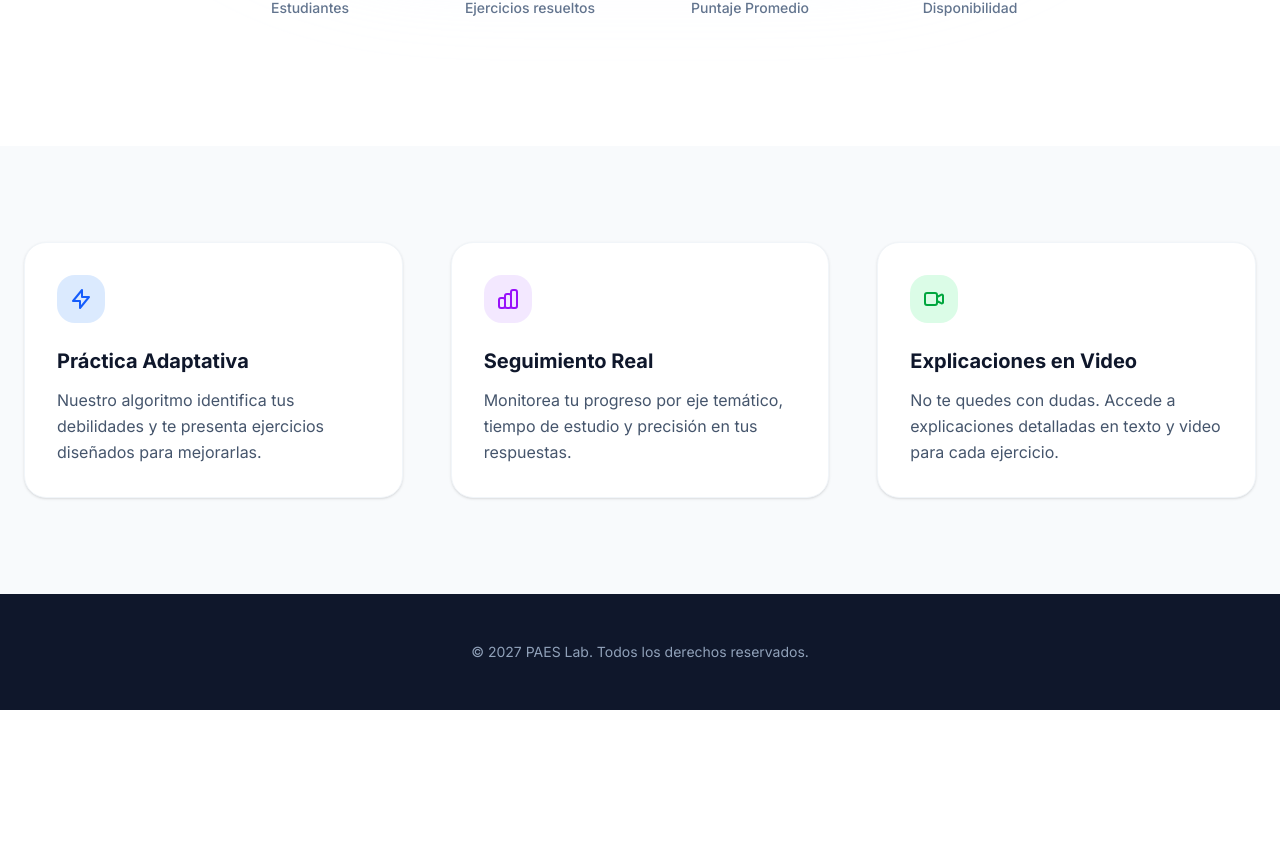
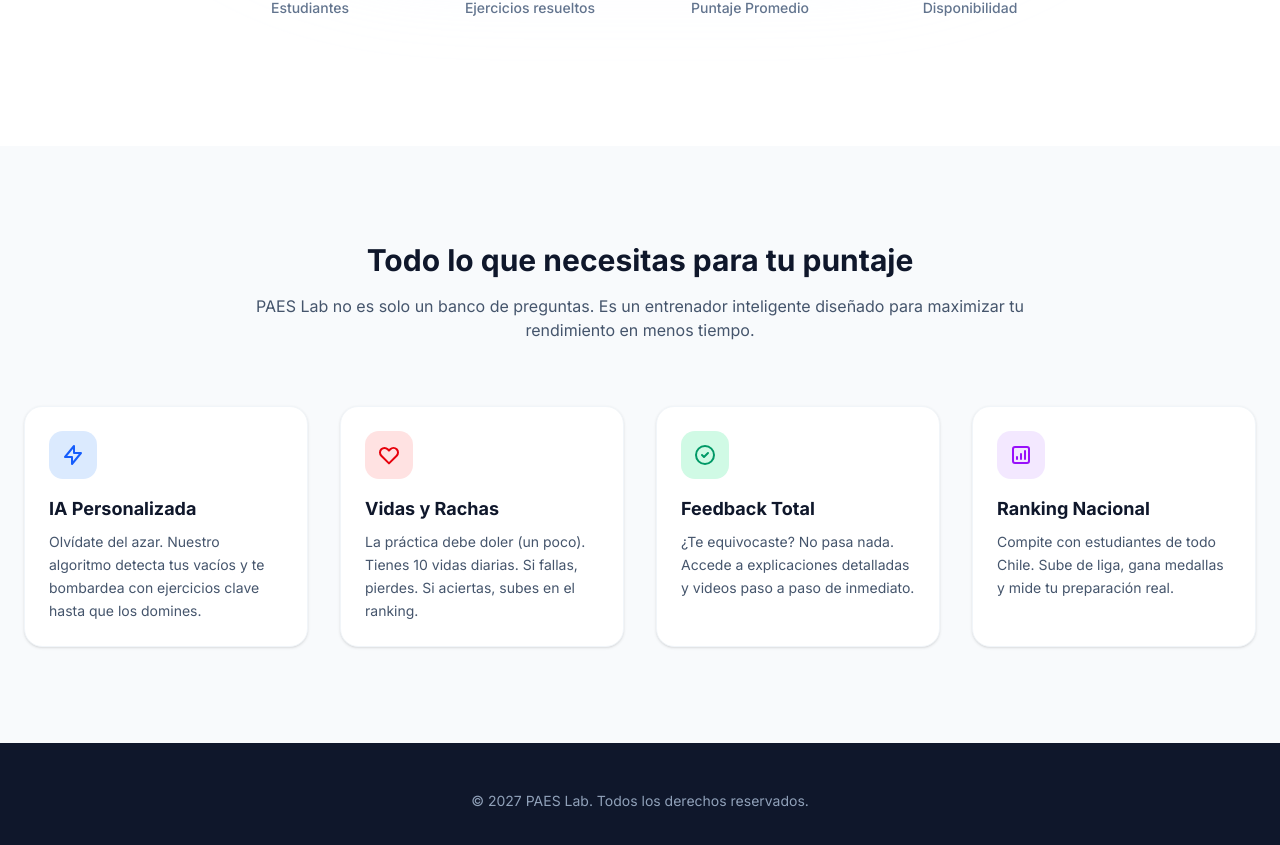
Before and after one commit to hizocar/PAES-WEB, a Next.js app: page / in a window 1280 px wide. Shown: the part 753-1598 px from the top of the page. Before the commit the page ends 1463 px from the top, so only its background shows below. Built offline with nearby package versions, Linux system fonts and the light colour scheme; no server answers.

Commit message:
Update features section

```diff
--- a/src/app/page.tsx
+++ b/src/app/page.tsx
@@ -85,34 +85,56 @@
         </section>
 
         {/* Features Preview */}
-        <section className="py-24 bg-slate-50">
+        {/* Features Preview */}
+        <section id="features" className="py-24 bg-slate-50">
           <div className="container mx-auto px-6">
-            <div className="grid md:grid-cols-3 gap-12">
-              <div className="bg-white p-8 rounded-3xl shadow-sm border border-slate-100 hover:shadow-md transition-shadow">
-                <div className="w-12 h-12 bg-blue-100 rounded-2xl flex items-center justify-center text-blue-600 mb-6">
+            <div className="text-center mb-16 max-w-3xl mx-auto">
+              <h2 className="text-3xl font-bold text-slate-900 mb-4">Todo lo que necesitas para tu puntaje</h2>
+              <p className="text-slate-600">PAES Lab no es solo un banco de preguntas. Es un entrenador inteligente diseñado para maximizar tu rendimiento en menos tiempo.</p>
+            </div>
+
+            <div className="grid md:grid-cols-2 lg:grid-cols-4 gap-8">
+              {/* Feature 1 */}
+              <div className="bg-white p-6 rounded-2xl shadow-sm border border-slate-100 hover:shadow-md transition-all hover:-translate-y-1">
+                <div className="w-12 h-12 bg-blue-100 rounded-xl flex items-center justify-center text-blue-600 mb-4">
                   <svg className="w-6 h-6" fill="none" stroke="currentColor" viewBox="0 0 24 24"><path strokeLinecap="round" strokeLinejoin="round" strokeWidth={2} d="M13 10V3L4 14h7v7l9-11h-7z" /></svg>
                 </div>
-                <h3 className="text-xl font-bold text-slate-900 mb-3">Práctica Adaptativa</h3>
-                <p className="text-slate-600 leading-relaxed">
-                  Nuestro algoritmo identifica tus debilidades y te presenta ejercicios diseñados para mejorarlas.
+                <h3 className="text-lg font-bold text-slate-900 mb-2">IA Personalizada</h3>
+                <p className="text-sm text-slate-600 leading-relaxed">
+                  Olvídate del azar. Nuestro algoritmo detecta tus vacíos y te bombardea con ejercicios clave hasta que los domines.
                 </p>
               </div>
-              <div className="bg-white p-8 rounded-3xl shadow-sm border border-slate-100 hover:shadow-md transition-shadow">
-                <div className="w-12 h-12 bg-purple-100 rounded-2xl flex items-center justify-center text-purple-600 mb-6">
-                  <svg className="w-6 h-6" fill="none" stroke="currentColor" viewBox="0 0 24 24"><path strokeLinecap="round" strokeLinejoin="round" strokeWidth={2} d="M9 19v-6a2 2 0 00-2-2H5a2 2 0 00-2 2v6a2 2 0 002 2h2a2 2 0 002-2zm0 0V9a2 2 0 012-2h2a2 2 0 012 2v10m-6 0a2 2 0 002 2h2a2 2 0 002-2m0 0V5a2 2 0 012-2h2a2 2 0 012 2v14a2 2 0 01-2 2h-2a2 2 0 01-2-2z" /></svg>
+
+              {/* Feature 2 */}
+              <div className="bg-white p-6 rounded-2xl shadow-sm border border-slate-100 hover:shadow-md transition-all hover:-translate-y-1">
+                <div className="w-12 h-12 bg-red-100 rounded-xl flex items-center justify-center text-red-600 mb-4">
+                  <svg className="w-6 h-6" fill="none" stroke="currentColor" viewBox="0 0 24 24"><path strokeLinecap="round" strokeLinejoin="round" strokeWidth={2} d="M4.318 6.318a4.5 4.5 0 000 6.364L12 20.364l7.682-7.682a4.5 4.5 0 00-6.364-6.364L12 7.636l-1.318-1.318a4.5 4.5 0 00-6.364 0z" /></svg>
                 </div>
-                <h3 className="text-xl font-bold text-slate-900 mb-3">Seguimiento Real</h3>
-                <p className="text-slate-600 leading-relaxed">
-                  Monitorea tu progreso por eje temático, tiempo de estudio y precisión en tus respuestas.
+                <h3 className="text-lg font-bold text-slate-900 mb-2">Vidas y Rachas</h3>
+                <p className="text-sm text-slate-600 leading-relaxed">
+                  La práctica debe doler (un poco). Tienes 10 vidas diarias. Si fallas, pierdes. Si aciertas, subes en el ranking.
                 </p>
               </div>
-              <div className="bg-white p-8 rounded-3xl shadow-sm border border-slate-100 hover:shadow-md transition-shadow">
-                <div className="w-12 h-12 bg-green-100 rounded-2xl flex items-center justify-center text-green-600 mb-6">
-                  <svg className="w-6 h-6" fill="none" stroke="currentColor" viewBox="0 0 24 24"><path strokeLinecap="round" strokeLinejoin="round" strokeWidth={2} d="M15 10l4.553-2.276A1 1 0 0121 8.618v6.764a1 1 0 01-1.447.894L15 14M5 18h8a2 2 0 002-2V8a2 2 0 00-2-2H5a2 2 0 00-2 2v8a2 2 0 002 2z" /></svg>
+
+              {/* Feature 3 */}
+              <div className="bg-white p-6 rounded-2xl shadow-sm border border-slate-100 hover:shadow-md transition-all hover:-translate-y-1">
+                <div className="w-12 h-12 bg-emerald-100 rounded-xl flex items-center justify-center text-emerald-600 mb-4">
+                  <svg className="w-6 h-6" fill="none" stroke="currentColor" viewBox="0 0 24 24"><path strokeLinecap="round" strokeLinejoin="round" strokeWidth={2} d="M9 12l2 2 4-4m6 2a9 9 0 11-18 0 9 9 0 0118 0z" /></svg>
                 </div>
-                <h3 className="text-xl font-bold text-slate-900 mb-3">Explicaciones en Video</h3>
-                <p className="text-slate-600 leading-relaxed">
-                  No te quedes con dudas. Accede a explicaciones detalladas en texto y video para cada ejercicio.
+                <h3 className="text-lg font-bold text-slate-900 mb-2">Feedback Total</h3>
+                <p className="text-sm text-slate-600 leading-relaxed">
+                  ¿Te equivocaste? No pasa nada. Accede a explicaciones detalladas y videos paso a paso de inmediato.
+                </p>
+              </div>
+
+              {/* Feature 4 */}
+              <div className="bg-white p-6 rounded-2xl shadow-sm border border-slate-100 hover:shadow-md transition-all hover:-translate-y-1">
+                <div className="w-12 h-12 bg-purple-100 rounded-xl flex items-center justify-center text-purple-600 mb-4">
+                  <svg className="w-6 h-6" fill="none" stroke="currentColor" viewBox="0 0 24 24"><path strokeLinecap="round" strokeLinejoin="round" strokeWidth={2} d="M16 8v8m-4-5v5m-4-2v2m-2 4h12a2 2 0 002-2V6a2 2 0 00-2-2H6a2 2 0 00-2 2v12a2 2 0 002 2z" /></svg>
+                </div>
+                <h3 className="text-lg font-bold text-slate-900 mb-2">Ranking Nacional</h3>
+                <p className="text-sm text-slate-600 leading-relaxed">
+                  Compite con estudiantes de todo Chile. Sube de liga, gana medallas y mide tu preparación real.
                 </p>
               </div>
             </div>
```
